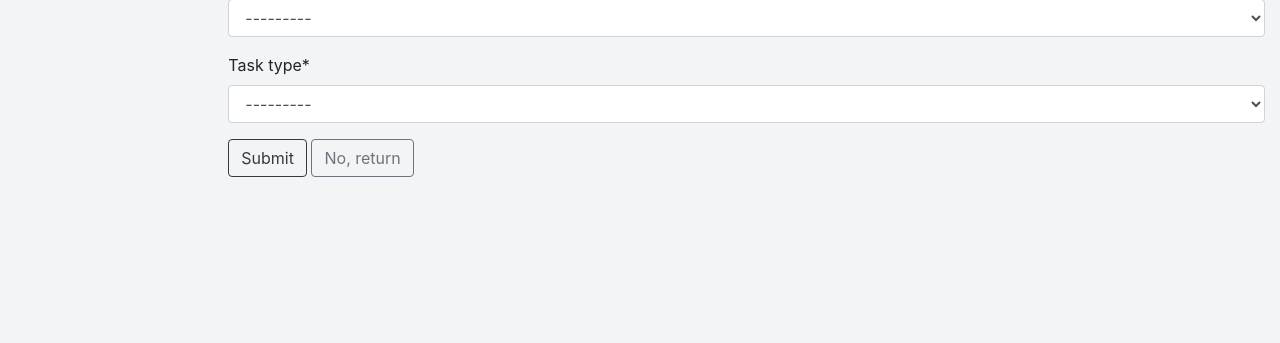
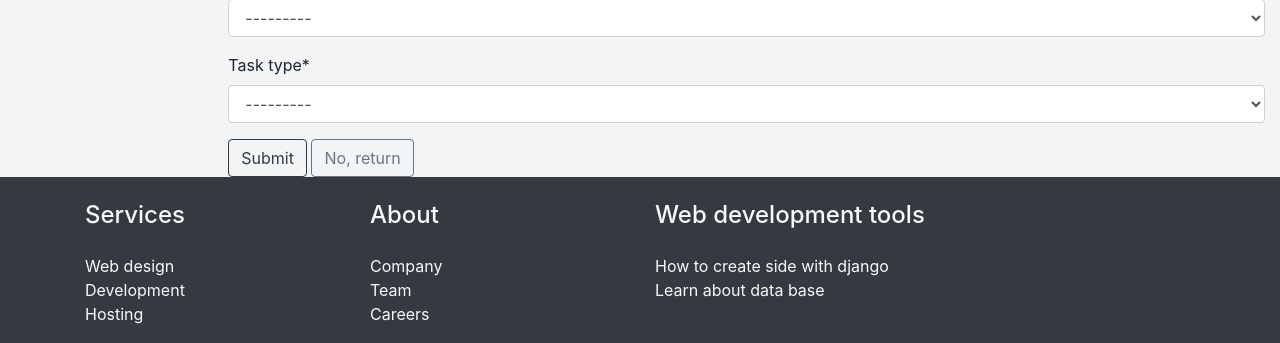
Before and after one commit to prochigor/task-manager, a Django app: page /tasks/create/ in a window 1280 px wide; the page is wider, and only the part inside the window is pictured. Shown: the part 563-906 px from the top of that part. Before the commit the page ends 740 px from the top of that part, so only its background shows below. Run offline with Django 4.2, Linux system fonts and the light colour scheme; data that the repository does not hold is empty; some libraries are stand-ins or nearby versions.

Commit message:
Add footer

```diff
--- a/static/css/styles.css
+++ /dev/null
@@ -1,7 +0,0 @@
-.red {
-    color: red;
-}
-
-body {
-    background-color: green;
-}
--- a/templates/base.html
+++ b/templates/base.html
@@ -35,6 +35,8 @@
     </div>
   </div>
 </div>
+{% block footer %}
+  {% include "includes/footer.html" %}
+{% endblock %}
 </body>
-
 </html>
--- /dev/null
+++ b/templates/includes/footer.html
@@ -0,0 +1,64 @@
+<footer class="bg-dark text-light text-center text-md-left">
+  <div class="container">
+    <div class="row pt-4">
+      <div class="col-sm-6 col-md-3 pb-4">
+        <h4 class="mb-4">
+          Services
+        </h4>
+        <ul class="list-unstyled">
+          <li>
+            <a href="#" class="text-light">Web design</a>
+          </li>
+          <li>
+            <a href="#" class="text-light">Development</a>
+          </li>
+          <li>
+            <a href="#" class="text-light">Hosting</a>
+          </li>
+        </ul>
+      </div>
+      <div class="col-sm-6 col-md-3 pb-4">
+        <h4 class="mb-4">
+          About
+        </h4>
+        <ul class="list-unstyled">
+          <li>
+            <a href="#" class="text-light">Company</a>
+          </li>
+          <li>
+            <a href="#" class="text-light">Team</a>
+          </li>
+          <li>
+            <a href="#" class="text-light">Careers</a>
+          </li>
+        </ul>
+      </div>
+      <div class="col-md-6 pb-4">
+        <h4 class="mb-4">
+          Web development tools
+        </h4>
+        <ul class="list-unstyled">
+          <li>
+            <a href="#" class="text-light">How to create side with django</a>
+          </li>
+          <li>
+            <a href="#" class="text-light">Learn about data base</a>
+          </li>
+        </ul>
+      </div>
+    </div>
+    <div class="col d-flex justify-content-center mb-4">
+      <a href="#" class="d-block px-3"><img
+          src="https://cdnjs.cloudflare.com/ajax/libs/webicons/2.0.0/webicons/webicon-facebook-m.png"
+          alt="Facebook"/></a><a href="#" class="d-block px-3"><img
+        src="https://cdnjs.cloudflare.com/ajax/libs/webicons/2.0.0/webicons/webicon-twitter-m.png" alt="Twitter"/></a><a
+        href="#" class="d-block px-3"><img
+        src="https://cdnjs.cloudflare.com/ajax/libs/webicons/2.0.0/webicons/webicon-instagram-m.png"
+        alt="Instagram"/></a><a href="#" class="d-block px-3"><img
+        src="https://cdnjs.cloudflare.com/ajax/libs/webicons/2.0.0/webicons/webicon-linkedin-m.png" alt="Linkedin"/></a>
+    </div>
+    <p class="text-center text-secondary border-top border-secondary py-4">
+      Company © 2023
+    </p>
+  </div>
+</footer>
```
